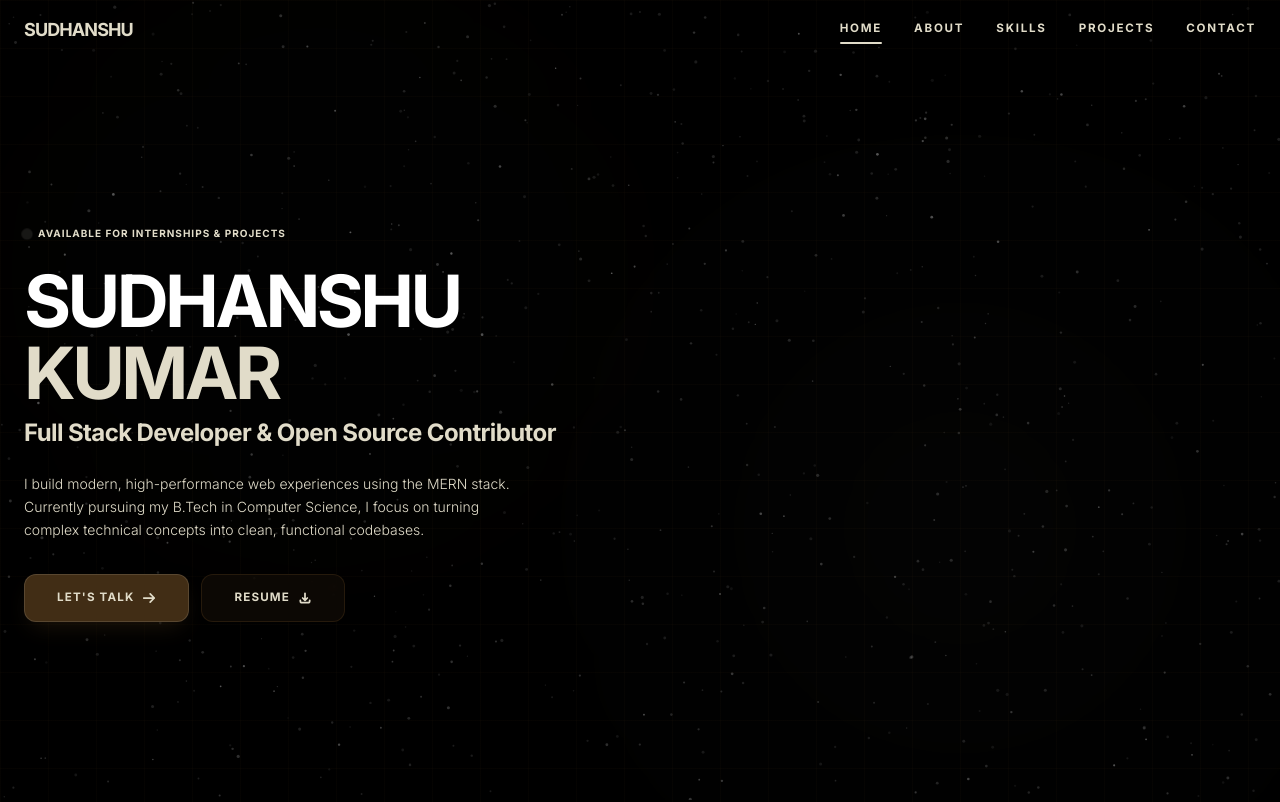
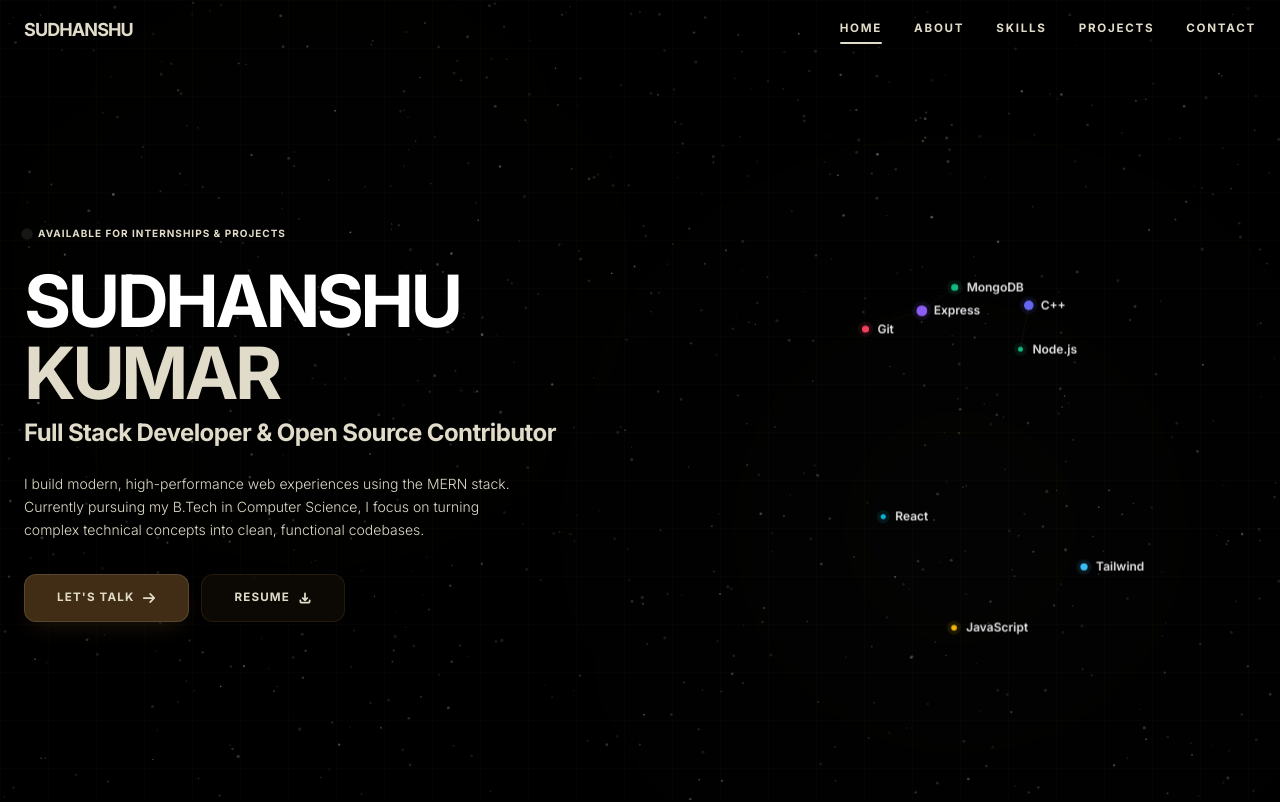
Before and after one commit to Sudhanshuukr/portfolio, a website: page index.html in a window 1280 px wide. Shown: the top 802 px of the page. Drawn offline with Linux system fonts and the light colour scheme.

```diff
--- a/index.html
+++ b/index.html
@@ -114,7 +114,7 @@
       <div class="max-w-7xl mx-auto w-full grid grid-cols-1 lg:grid-cols-12 gap-10 lg:gap-16 items-center relative z-10">
 
         <!-- Introduction Typography -->
-        <div class="lg:col-span-12 flex flex-col items-start gap-5 sm:gap-6 text-left">
+        <div class="lg:col-span-7 flex flex-col items-start gap-5 sm:gap-6 text-left order-1">
           <span class="text-[10px] font-extrabold uppercase tracking-widest text-accent-cyan flex items-center gap-2">
             <span class="w-1.5 h-1.5 rounded-full bg-accent-cyan animate-ping"></span>
             Available for Internships & Projects
@@ -157,6 +157,14 @@
                   d="M4 16v1a3 3 0 003 3h10a3 3 0 003-3v-1m-4-4l-4 4m0 0l-4-4m4 4V4" />
               </svg>
             </a>
+          </div>
+        </div>
+
+        <!-- Right: Technical Constellation Canvas -->
+        <div class="hidden lg:flex lg:col-span-5 justify-center order-2">
+          <div class="relative w-full max-w-md aspect-square select-none animate-float group">
+            <!-- Canvas container -->
+            <canvas id="constellationCanvas" class="w-full h-full block bg-transparent"></canvas>
           </div>
         </div>
 
--- a/js/script.js
+++ b/js/script.js
@@ -295,7 +295,7 @@
         // Apply twinkling variations
         // Text stars twinkle stably; background stars twinkle softly
         const twinkleFactor = p.isText && phase < 2 ? 0.18 : 0.25;
-        const currentAlpha = Math.max(0, Math.min(1, p.alpha * ( (1 - twinkleFactor) + Math.sin(phaseTimer * p.twinkleSpeed + p.twinkleOffset) * twinkleFactor )));
+        const currentAlpha = Math.max(0, Math.min(1, p.alpha * ((1 - twinkleFactor) + Math.sin(phaseTimer * p.twinkleSpeed + p.twinkleOffset) * twinkleFactor)));
 
         lCtx.beginPath();
         lCtx.arc(p.x, p.y, p.size, 0, Math.PI * 2);
@@ -643,7 +643,7 @@
   const rippleButtons = document.querySelectorAll('.ripple-btn');
 
   rippleButtons.forEach(btn => {
-    btn.addEventListener('click', function(e) {
+    btn.addEventListener('click', function (e) {
       // Create element
       const ripple = document.createElement('span');
       ripple.classList.add('ripple-effect');
```
Also changed, not shown: css/input.css (+9 -3 lines), css/style.css.
